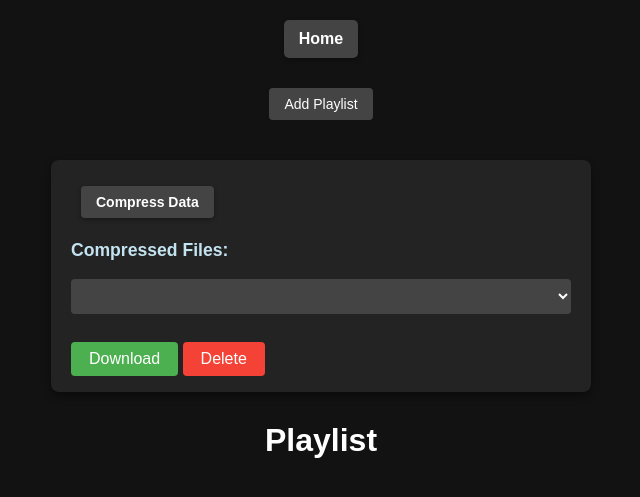
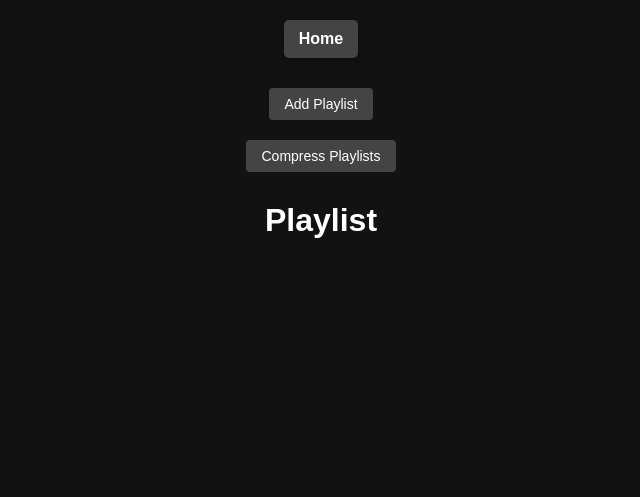
Before and after one commit to D101028/Web-Music-Player, a Flask app: page /mplayer in a window 1280 px wide. Shown: the top 497 px of the page, without its empty margins (319-959 px from the left). Run offline with Flask 3, Linux system fonts and the light colour scheme; lists and menus that the app fills with data are empty; some libraries are stand-ins or nearby versions.

Commit message:
Add Compress Block Hide Btn

```diff
--- a/app/static/css/mplayer.css
+++ b/app/static/css/mplayer.css
@@ -78,7 +78,7 @@ a:hover {
     box-sizing: border-box;
 }
 
-.input-block button, #toggleInputBlockButton, input[type="submit"], .compress-data-button {
+.input-block button, #toggleInputBlockButton, #toggleCompressBlockButton, input[type="submit"], .compress-data-button {
     margin: 10px;
     padding: 8px 15px;
     background-color: #444444;
@@ -104,7 +104,7 @@ input[type="file"] {
     transition: background-color 0.3s ease;
 }
 
-.input-block button:hover, #toggleInputBlockButton:hover, input[type="submit"]:hover, .compress-data-button:hover {
+.input-block button:hover, #toggleInputBlockButton:hover, #toggleCompressBlockButton:hover, input[type="submit"]:hover, .compress-data-button:hover {
     background-color: #666666;
 }
 
--- a/app/templates/mplayer.html
+++ b/app/templates/mplayer.html
@@ -35,7 +35,8 @@
 
     <br>
 
-    <div class="compressed-data-block">
+    <button id="toggleCompressBlockButton">Compress Playlists</button>
+    <div class="compressed-data-block" id="compressBlock" style="display: none;">
         <a class="compress-data-button" href="/compress_data">Compress Data</a>
         <label for="compressedDataSelect">Compressed Files: </label>
         <select id="compressedDataSelect">
@@ -87,7 +88,10 @@
         let xhr = null;
 
         const inputBlock = document.getElementById('inputBlock');
-        const toggleButton = document.getElementById('toggleInputBlockButton');
+        const toggleInputBlockButton = document.getElementById('toggleInputBlockButton');
+
+        const compressBlock = document.getElementById('compressBlock');
+        const toggleCompressBlockButton = document.getElementById('toggleCompressBlockButton');
 
         for (let [index, value] of listsInfo.entries()) {
             const anchor = document.createElement('a');
@@ -208,13 +212,23 @@
             }
         });
 
-        document.getElementById('toggleInputBlockButton').addEventListener('click', () => {
+        toggleInputBlockButton.addEventListener('click', () => {
             if (inputBlock.style.display === "none" || !inputBlock.style.display) {
                 inputBlock.style.display = "block";
-                toggleButton.textContent = "Hide";
+                toggleInputBlockButton.textContent = "Hide";
             } else {
                 inputBlock.style.display = "none";
-                toggleButton.textContent = "Add Playlist";
+                toggleInputBlockButton.textContent = "Add Playlist";
+            }
+        });
+
+        toggleCompressBlockButton.addEventListener('click', () => {
+            if (compressBlock.style.display === "none" || !compressBlock.style.display) {
+                compressBlock.style.display = "block";
+                toggleCompressBlockButton.textContent = "Hide";
+            } else {
+                compressBlock.style.display = "none";
+                toggleCompressBlockButton.textContent = "Compress Playlists";
             }
         });
     </script>
```
